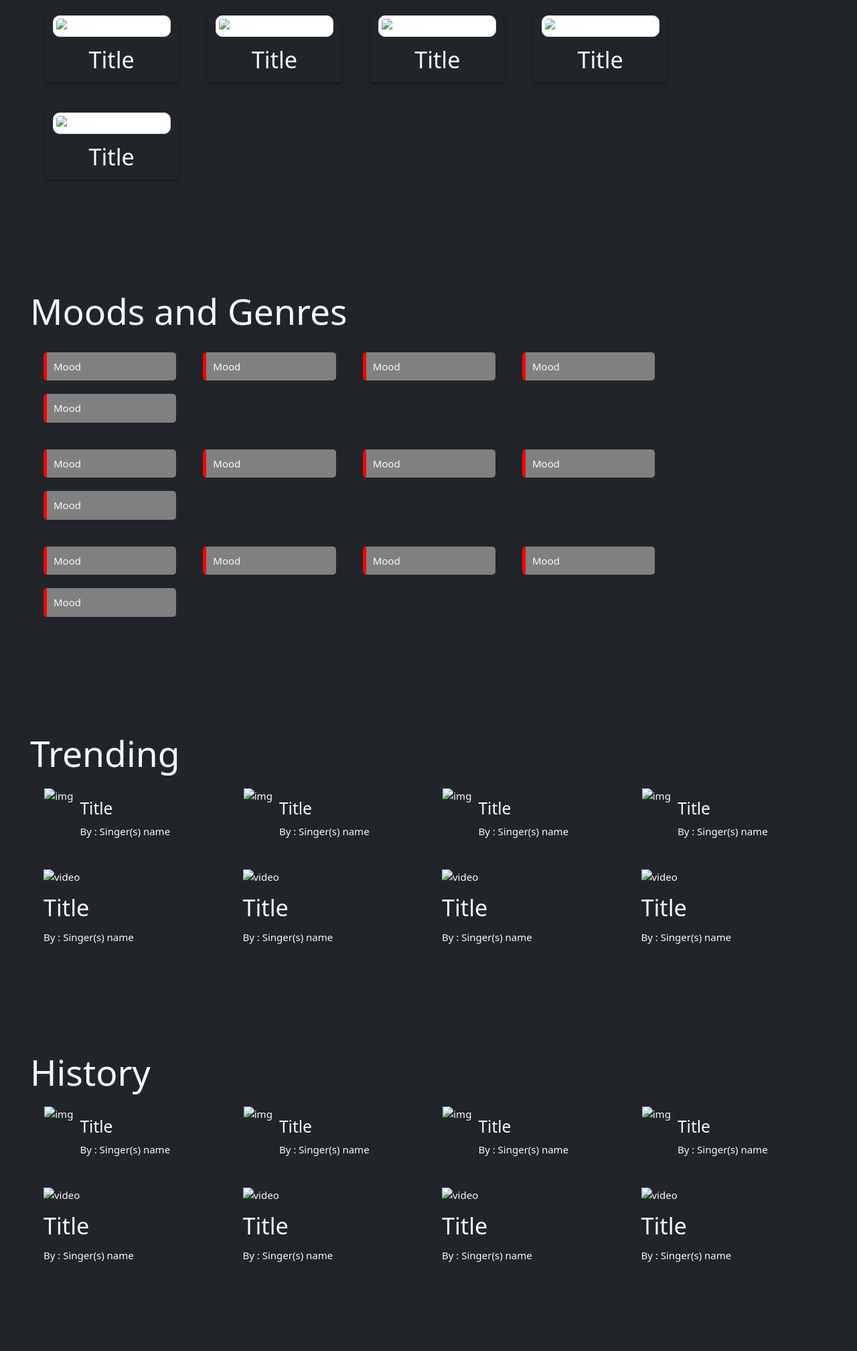
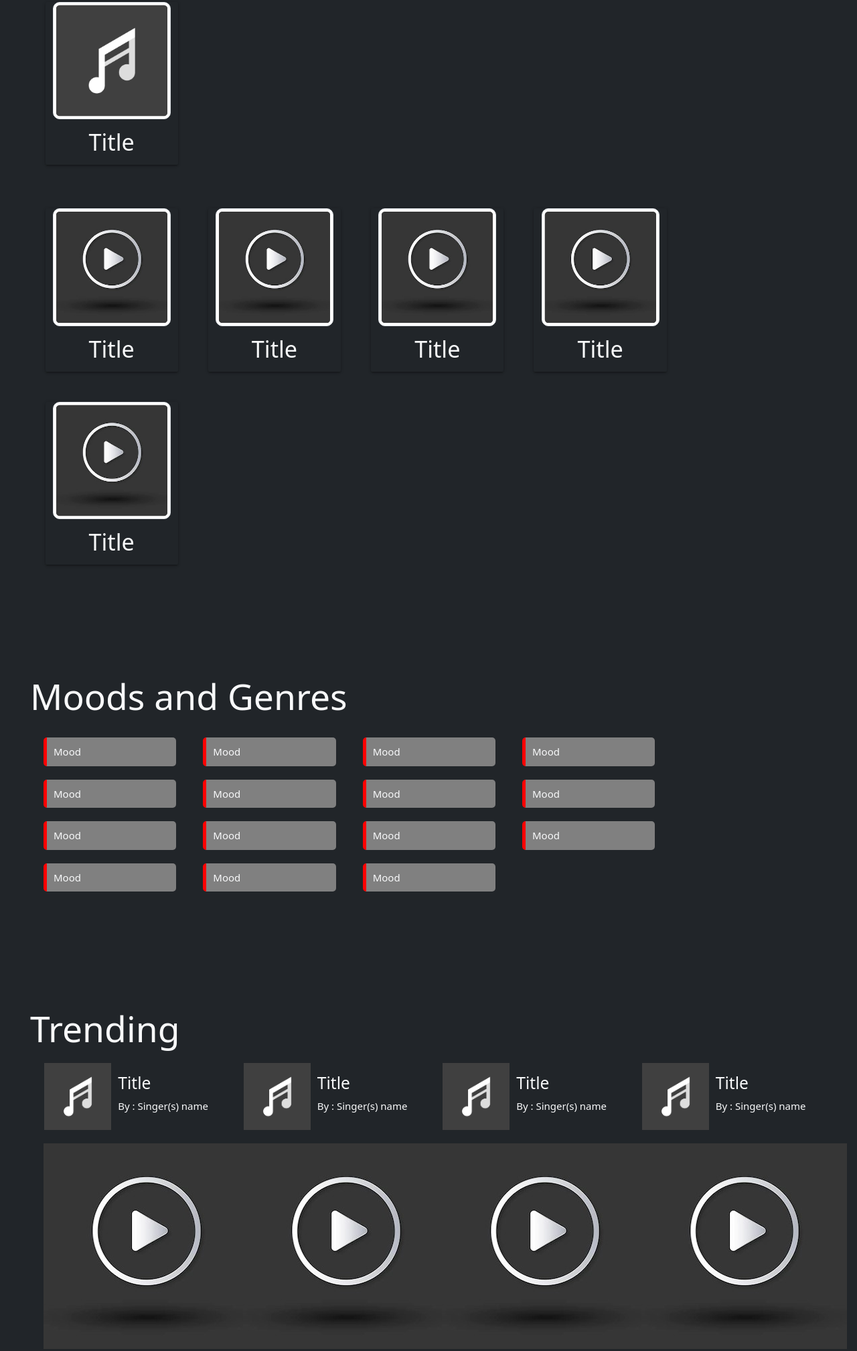
Before and after one commit to Yash-Togadiya/SpotiTube-using-HTMl-CSS-JS, a plain HTML site: page index.html in a window 1280 px wide. Shown: the part 533-2550 px from the top of the page at 67% size. Drawn offline with nearby package versions, Linux system fonts and the light colour scheme; a script that the page names is missing; files whose address does not match are found by name.

Commit message:
02-06-2022 Second commit

```diff
--- a/index.html
+++ b/index.html
@@ -79,45 +79,45 @@
                 <h2>Recommended For You</h2>
                 <div class="row">
                     <div class="card col-sm-2 m-4 bg-dark">
-                        <img src="./src/music.jpg" alt="img" class="img-thumbnail">
+                        <img src="./src/images/music.jpg" alt="img" class="img-thumbnail">
                         <h4 class="my-3 mx-auto">Title</h4>
                     </div>
                     <div class="card col-sm-2 m-4 bg-dark">
-                        <img src="./src/music.jpg" alt="img" class="img-thumbnail">
+                        <img src="./src/images/music.jpg" alt="img" class="img-thumbnail">
                         <h4 class="my-3 mx-auto">Title</h4>
                     </div>
                     <div class="card col-sm-2 m-4 bg-dark">
-                        <img src="./src/music.jpg" alt="img" class="img-thumbnail">
+                        <img src="./src/images/music.jpg" alt="img" class="img-thumbnail">
                         <h4 class="my-3 mx-auto">Title</h4>
                     </div>
                     <div class="card col-sm-2 m-4 bg-dark">
-                        <img src="./src/music.jpg" alt="img" class="img-thumbnail">
+                        <img src="./src/images/music.jpg" alt="img" class="img-thumbnail">
                         <h4 class="my-3 mx-auto">Title</h4>
                     </div>
                     <div class="card col-sm-2 m-4 bg-dark">
-                        <img src="./src/music.jpg" alt="img" class="img-thumbnail">
+                        <img src="./src/images/music.jpg" alt="img" class="img-thumbnail">
                         <h4 class="my-3 mx-auto">Title</h4>
                     </div>
                 </div>
                 <div class="row">
                     <div class="card col-sm-2 m-4 bg-dark">
-                        <img src="./src/video.jpg" alt="video" class="img-thumbnail">
+                        <img src="./src/images/video.jpg" alt="video" class="img-thumbnail">
                         <h4 class="my-3 mx-auto">Title</h4>
                     </div>
                     <div class="card col-sm-2 m-4 bg-dark">
-                        <img src="./src/video.jpg" alt="video" class="img-thumbnail">
+                        <img src="./src/images/video.jpg" alt="video" class="img-thumbnail">
                         <h4 class="my-3 mx-auto">Title</h4>
                     </div>
                     <div class="card col-sm-2 m-4 bg-dark">
-                        <img src="./src/video.jpg" alt="video" class="img-thumbnail">
+                        <img src="./src/images/video.jpg" alt="video" class="img-thumbnail">
                         <h4 class="my-3 mx-auto">Title</h4>
                     </div>
                     <div class="card col-sm-2 m-4 bg-dark">
-                        <img src="./src/video.jpg" alt="video" class="img-thumbnail">
+                        <img src="./src/images/video.jpg" alt="video" class="img-thumbnail">
                         <h4 class="my-3 mx-auto">Title</h4>
                     </div>
                     <div class="card col-sm-2 m-4 bg-dark">
-                        <img src="./src/video.jpg" alt="video" class="img-thumbnail">
+                        <img src="./src/images/video.jpg" alt="video" class="img-thumbnail">
                         <h4 class="my-3 mx-auto">Title</h4>
                     </div>
                 </div>
@@ -135,15 +135,15 @@
                     <div class="col-sm-2 mood-item mx-4">Mood</div>
                     <div class="col-sm-2 mood-item mx-4">Mood</div>
                     <div class="col-sm-2 mood-item mx-4">Mood</div>
-                </div>
-                <div class="row">
+                    <!-- </div>
+                <div class="row"> -->
                     <div class="col-sm-2 mood-item mx-4">Mood</div>
                     <div class="col-sm-2 mood-item mx-4">Mood</div>
                     <div class="col-sm-2 mood-item mx-4">Mood</div>
                     <div class="col-sm-2 mood-item mx-4">Mood</div>
                     <div class="col-sm-2 mood-item mx-4">Mood</div>
-                </div>
-                <div class="row">
+                    <!-- </div>
+                <div class="row"> -->
                     <div class="col-sm-2 mood-item mx-4">Mood</div>
                     <div class="col-sm-2 mood-item mx-4">Mood</div>
                     <div class="col-sm-2 mood-item mx-4">Mood</div>
@@ -155,28 +155,28 @@
                 <h2>Trending</h2>
                 <div class="row">
                     <div class="trending-songs col-md-3">
-                        <img src="./src/music.jpg" alt="img">
+                        <img src="./src/images/music.jpg" alt="img">
                         <div>
                             <h5>Title</h5>
                             <p>By : Singer(s) name</p>
                         </div>
                     </div>
                     <div class="trending-songs col-md-3">
-                        <img src="./src/music.jpg" alt="img">
+                        <img src="./src/images/music.jpg" alt="img">
                         <div>
                             <h5>Title</h5>
                             <p>By : Singer(s) name</p>
                         </div>
                     </div>
                     <div class="trending-songs col-md-3">
-                        <img src="./src/music.jpg" alt="img">
+                        <img src="./src/images/music.jpg" alt="img">
                         <div>
                             <h5>Title</h5>
                             <p>By : Singer(s) name</p>
                         </div>
                     </div>
                     <div class="trending-songs col-md-3">
-                        <img src="./src/music.jpg" alt="img">
+                        <img src="./src/images/music.jpg" alt="img">
                         <div>
                             <h5>Title</h5>
                             <p>By : Singer(s) name</p>
@@ -185,22 +185,22 @@
                 </div>
                 <div class="row">
                     <div class="trending-videos col-md-3">
-                        <img src="./src/video.jpg" alt="video">
+                        <img src="./src/images/video.jpg" alt="video">
                         <h4 class="my-3 mx-auto">Title</h4>
                         <p>By : Singer(s) name</p>
                     </div>
                     <div class="trending-videos col-md-3">
-                        <img src="./src/video.jpg" alt="video">
+                        <img src="./src/images/video.jpg" alt="video">
                         <h4 class="my-3 mx-auto">Title</h4>
                         <p>By : Singer(s) name</p>
                     </div>
                     <div class="trending-videos col-md-3">
-                        <img src="./src/video.jpg" alt="video">
+                        <img src="./src/images/video.jpg" alt="video">
                         <h4 class="my-3 mx-auto">Title</h4>
                         <p>By : Singer(s) name</p>
                     </div>
                     <div class="trending-videos col-md-3">
-                        <img src="./src/video.jpg" alt="video">
+                        <img src="./src/images/video.jpg" alt="video">
                         <h4 class="my-3 mx-auto">Title</h4>
                         <p>By : Singer(s) name</p>
                     </div>
@@ -215,28 +215,28 @@
                 <h2>History</h2>
                 <div class="row">
                     <div class="history-songs col-md-3">
-                        <img src="./src/music.jpg" alt="img">
+                        <img src="./src/images/music.jpg" alt="img">
                         <div>
                             <h5>Title</h5>
                             <p>By : Singer(s) name</p>
                         </div>
                     </div>
                     <div class="history-songs col-md-3">
-                        <img src="./src/music.jpg" alt="img">
+                        <img src="./src/images/music.jpg" alt="img">
                         <div>
                             <h5>Title</h5>
                             <p>By : Singer(s) name</p>
                         </div>
                     </div>
                     <div class="history-songs col-md-3">
-                        <img src="./src/music.jpg" alt="img">
+                        <img src="./src/images/music.jpg" alt="img">
                         <div>
                             <h5>Title</h5>
                             <p>By : Singer(s) name</p>
                         </div>
                     </div>
                     <div class="history-songs col-md-3">
-                        <img src="./src/music.jpg" alt="img">
+                        <img src="./src/images/music.jpg" alt="img">
                         <div>
                             <h5>Title</h5>
                             <p>By : Singer(s) name</p>
@@ -245,22 +245,22 @@
                 </div>
                 <div class="row">
                     <div class="history-videos col-md-3">
-                        <img src="./src/video.jpg" alt="video">
+                        <img src="./src/images/video.jpg" alt="video">
                         <h4 class="my-3 mx-auto">Title</h4>
                         <p>By : Singer(s) name</p>
                     </div>
                     <div class="history-videos col-md-3">
-                        <img src="./src/video.jpg" alt="video">
+                        <img src="./src/images/video.jpg" alt="video">
                         <h4 class="my-3 mx-auto">Title</h4>
                         <p>By : Singer(s) name</p>
                     </div>
                     <div class="history-videos col-md-3">
-                        <img src="./src/video.jpg" alt="video">
+                        <img src="./src/images/video.jpg" alt="video">
                         <h4 class="my-3 mx-auto">Title</h4>
                         <p>By : Singer(s) name</p>
                     </div>
                     <div class="history-videos col-md-3">
-                        <img src="./src/video.jpg" alt="video">
+                        <img src="./src/images/video.jpg" alt="video">
                         <h4 class="my-3 mx-auto">Title</h4>
                         <p>By : Singer(s) name</p>
                     </div>
@@ -270,11 +270,11 @@
                 <h3>Playlists</h3>
                 <div class="row">
                     <div class="card col-sm-2 m-4 bg-dark">
-                        <img src="./src/music.jpg" alt="img" class="img-thumbnail">
+                        <img src="./src/images/music.jpg" alt="img" class="img-thumbnail">
                         <h4 class="my-3 mx-auto">Title</h4>
                     </div>
                     <div class="card col-sm-2 m-4 bg-dark">
-                        <img src="./src/video.jpg" alt="video" class="img-thumbnail">
+                        <img src="./src/images/video.jpg" alt="video" class="img-thumbnail">
                         <h4 class="my-3 mx-auto">Title</h4>
                     </div>
                 </div>
```
Also changed, not shown: src/spotify.txt (added, +43 -0 lines).
